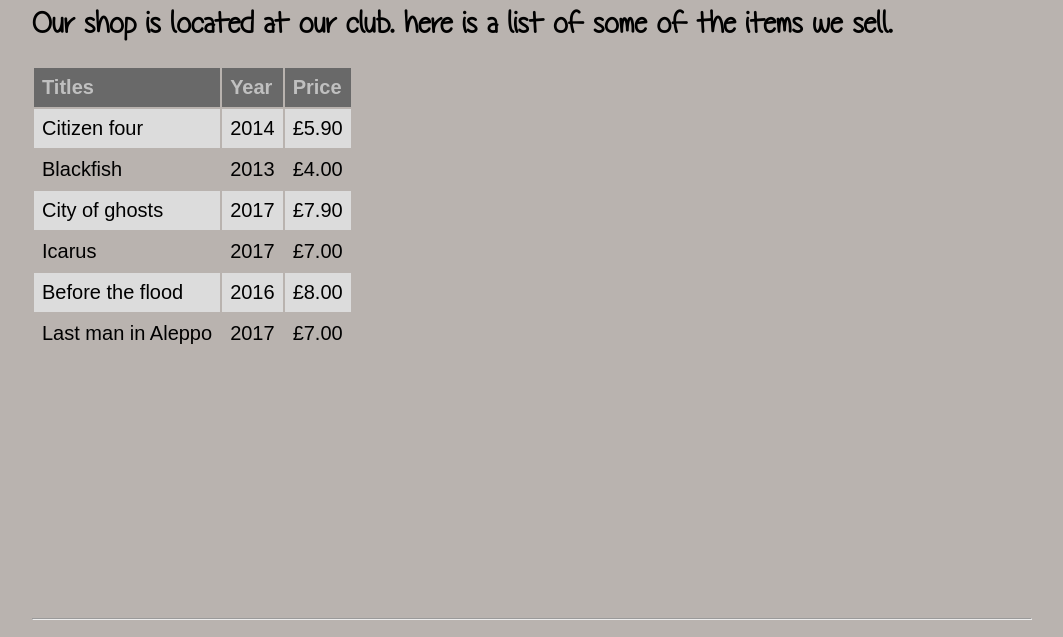
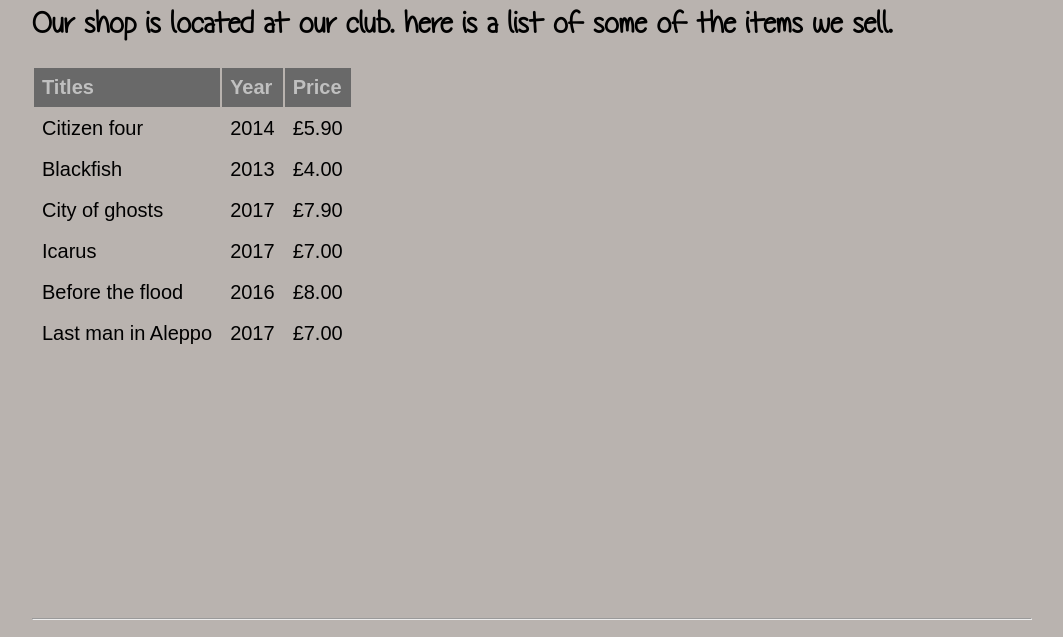
Before and after one commit to 0wenC/Scrum2-master, a plain HTML site: page page/store.html in a window 1280 px wide. Shown: the part 148-785 px from the top of the page, without its empty margins (108-1171 px from the left). Drawn offline with Linux system fonts and the light colour scheme; files whose address does not match are found by name.

```diff
--- a/master.css
+++ b/master.css
@@ -167,7 +167,7 @@ th, td {
     padding: 8px;
 }
 
-tr:nth-child(even){background-color: gainsboro}
+tr[class="table"]:nth-child(even){background-color: gainsboro}
 
 th {
     background-color: dimgrey;
```
